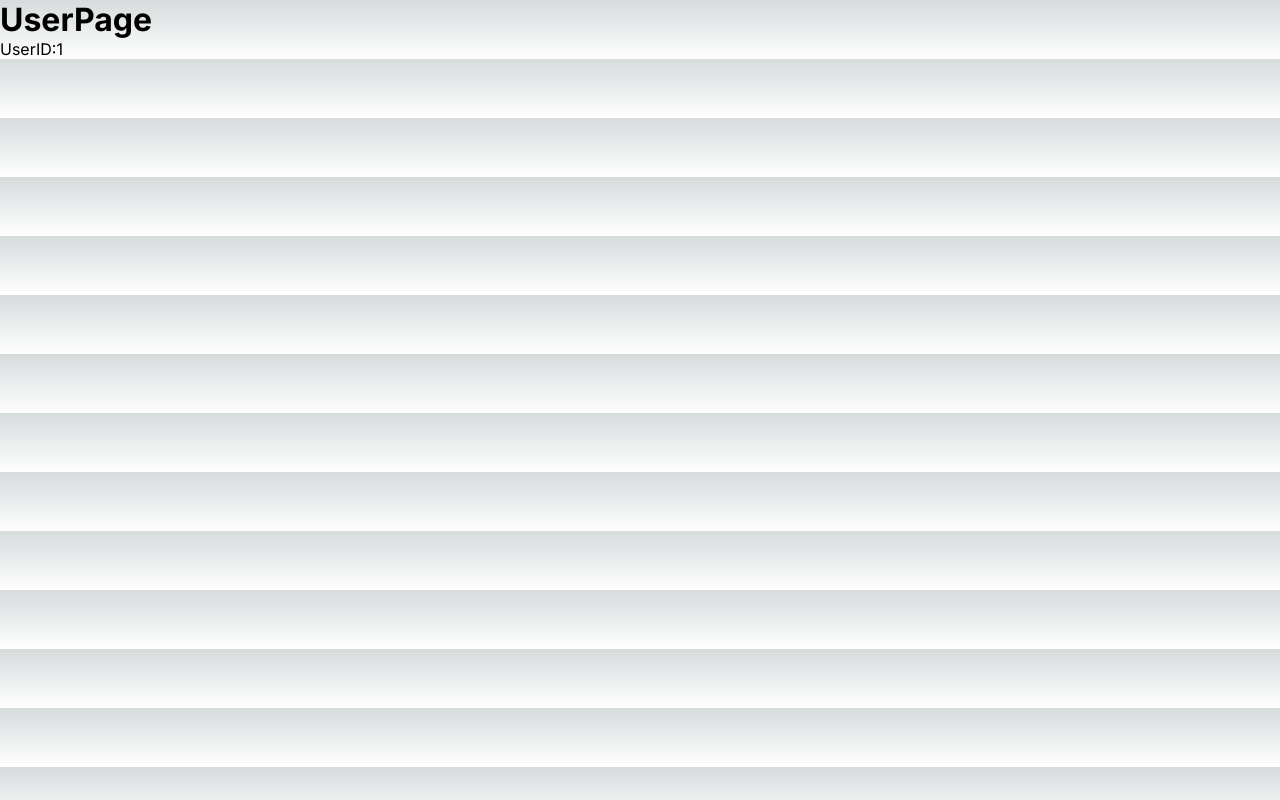
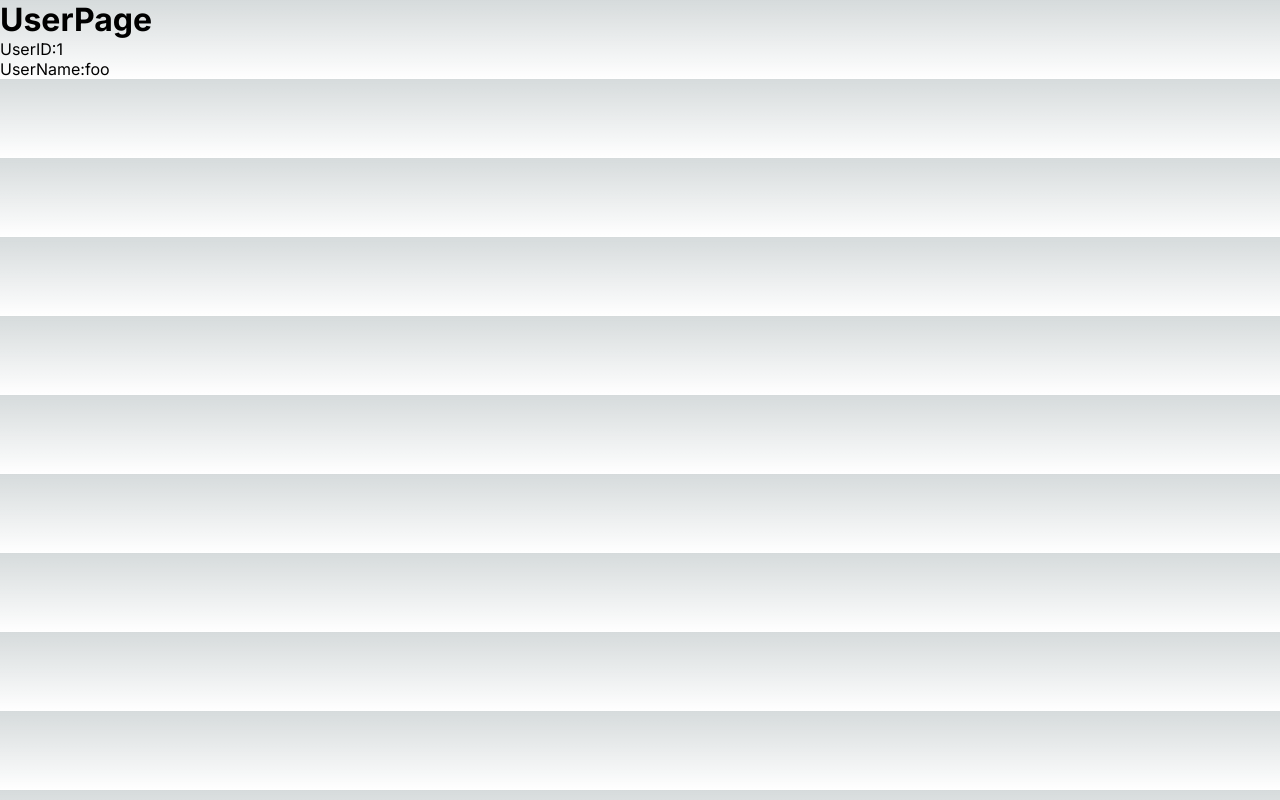
Before and after one commit to maeta187/NextJS-13, a Next.js app: page /user/1 in a window 1280 px wide. Built offline with nearby package versions, Linux system fonts and the light colour scheme.

Commit message:
💄 : Userページの作成

```diff
--- a/src/app/user/[id]/page.tsx
+++ b/src/app/user/[id]/page.tsx
@@ -1,12 +1,25 @@
+import { users } from '@/mock'
+
 /**
  * 引数にparamsを受け取る
  * 「/user/[id]/page.tsx」の[id]の部分がparamsに入る
  */
+
 const UserPage = ({ params }: { params: { id: string } }) => {
+  const id = Number(params.id)
+  const user = users.find((user) => user.id === id)
+
   return (
     <div>
       <h1>UserPage</h1>
-      <p>UserID:{params.id}</p>
+      {user ? (
+        <div>
+          <p>UserID:{user.id}</p>
+          <p>UserName:{user.name}</p>
+        </div>
+      ) : (
+        <p>不明なユーザー</p>
+      )}
     </div>
   )
 }
```
